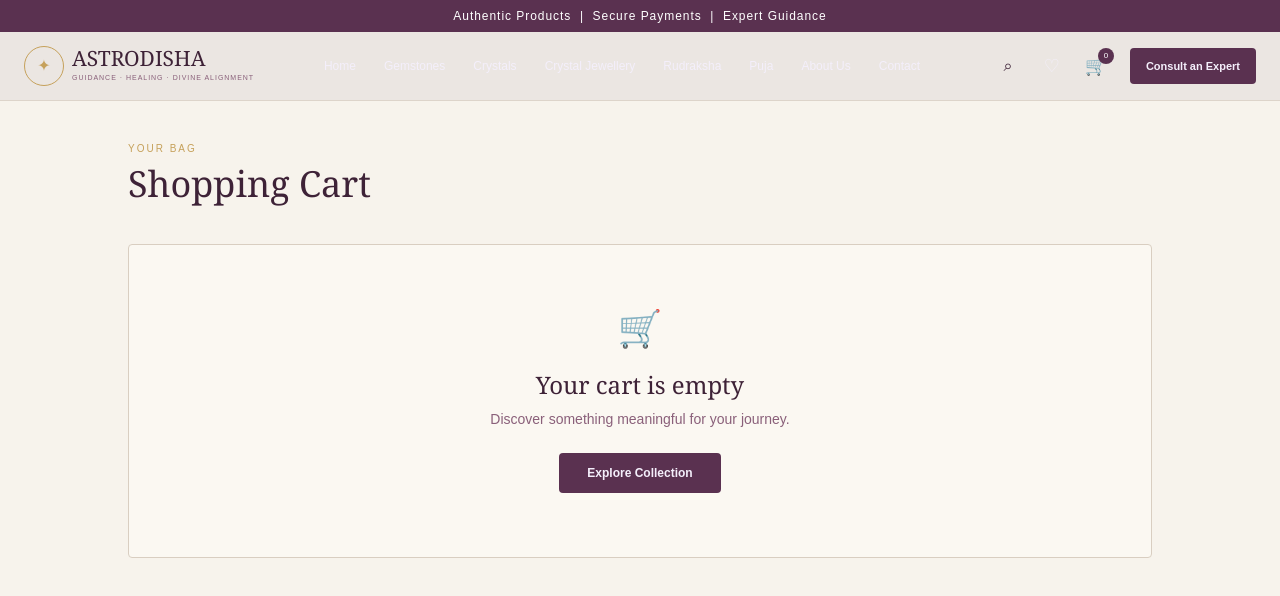
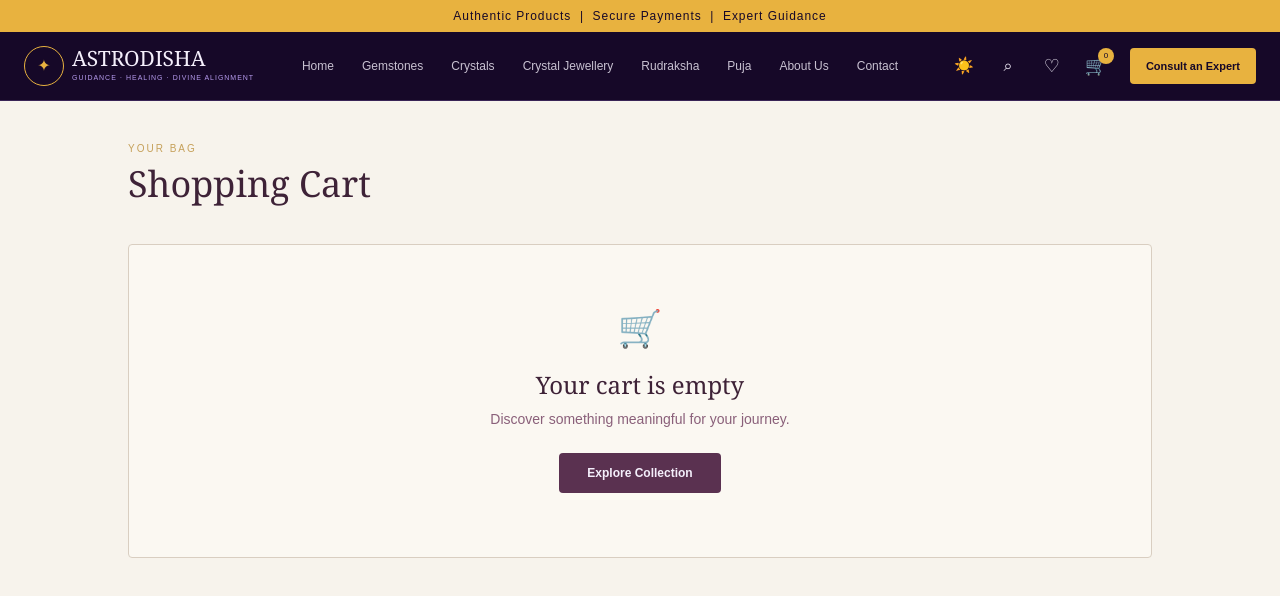
Before and after one commit to chavananand02340-wq/astrodisha-ecommerce, a Next.js app: page /cart in a window 1280 px wide. Shown: the top 596 px of the page. Built offline with nearby package versions, Linux system fonts and the light colour scheme.

Commit message:
Update Header.tsx

```diff
--- a/components/Header.tsx
+++ b/components/Header.tsx
@@ -4,6 +4,7 @@ import { useEffect, useState } from "react";
 import Link from "next/link";
 import { useStore } from "./StoreProvider";
 import { createClient } from "@/utils/supabase/client";
+import { useTheme } from "./ThemeProvider";
 
 const navigation = [
   { name: "Home", href: "/" },
@@ -30,6 +31,8 @@ export default function Header() {
   const [search, setSearch] = useState("");
   const [results, setResults] = useState<SearchResult[]>([]);
   const [searching, setSearching] = useState(false);
+
+  const { theme, toggleTheme } = useTheme();
 
   const {
     cartCount,
@@ -70,25 +73,43 @@ export default function Header() {
 
   return (
     <>
-      <div className="bg-[#5a3150] px-4 py-2 text-center text-[9px] tracking-[0.08em] text-white sm:text-xs">
+      <div
+        style={{ backgroundColor: "var(--astro-primary)", color: "var(--astro-primary-text)" }}
+        className="px-4 py-2 text-center text-[9px] tracking-[0.08em] sm:text-xs"
+      >
         Authentic Products&nbsp; | &nbsp;Secure Payments&nbsp; | &nbsp;Expert
         Guidance
       </div>
 
-      <header className="sticky top-0 z-50 border-b border-[#d9cec1]/70 bg-[#f7f3ec]/95 backdrop-blur-md">
+      <header
+        style={{
+          backgroundColor: "var(--astro-bg)",
+          borderColor: "var(--astro-border)",
+        }}
+        className="sticky top-0 z-50 border-b backdrop-blur-md"
+      >
         <div className="mx-auto flex h-[68px] max-w-7xl items-center justify-between px-4 sm:px-6">
 
           <Link href="/" className="flex items-center gap-2">
-            <div className="flex h-10 w-10 items-center justify-center rounded-full border border-[#c6a15b] text-[#c6a15b]">
+            <div
+              style={{ borderColor: "var(--astro-primary)", color: "var(--astro-primary)" }}
+              className="flex h-10 w-10 items-center justify-center rounded-full border"
+            >
               ✦
             </div>
 
             <div>
-              <div className="astro-serif text-[19px] leading-none text-[#3e2237] sm:text-[21px]">
+              <div
+                style={{ color: "var(--astro-text)" }}
+                className="astro-serif text-[19px] leading-none sm:text-[21px]"
+              >
                 ASTRODISHA
               </div>
 
-              <div className="mt-1 text-[6px] tracking-[0.14em] text-[#8a607a] sm:text-[7px]">
+              <div
+                style={{ color: "var(--astro-accent)" }}
+                className="mt-1 text-[6px] tracking-[0.14em] sm:text-[7px]"
+              >
                 GUIDANCE · HEALING · DIVINE ALIGNMENT
               </div>
             </div>
@@ -99,7 +120,8 @@ export default function Header() {
               <Link
                 key={item.name}
                 href={item.href}
-                className="text-[12px] text-[#5e4a58] transition hover:text-[#5a3150]"
+                style={{ color: "var(--astro-text)" }}
+                className="text-[12px] opacity-80 transition hover:opacity-100"
               >
                 {item.name}
               </Link>
@@ -110,9 +132,20 @@ export default function Header() {
 
             <button
               type="button"
+              aria-label={theme === "dark" ? "Switch to light theme" : "Switch to dark theme"}
+              onClick={toggleTheme}
+              style={{ color: "var(--astro-text)" }}
+              className="flex h-9 w-9 items-center justify-center rounded-full text-lg transition hover:opacity-70"
+            >
+              {theme === "dark" ? "☀️" : "🌙"}
+            </button>
+
+            <button
+              type="button"
               aria-label="Open search"
               onClick={() => setSearchOpen((value) => !value)}
-              className="flex h-9 w-9 items-center justify-center rounded-full text-lg text-[#3e2237] transition hover:bg-[#fbf8f2]"
+              style={{ color: "var(--astro-text)" }}
+              className="flex h-9 w-9 items-center justify-center rounded-full text-lg transition hover:opacity-70"
             >
               ⌕
             </button>
@@ -120,11 +153,15 @@ export default function Header() {
             <Link
               href="/wishlist"
               aria-label={`Wishlist with ${wishlistCount} items`}
-              className="relative flex h-9 w-9 items-center justify-center rounded-full text-lg text-[#3e2237] transition hover:bg-[#fbf8f2]"
+              style={{ color: "var(--astro-text)" }}
+              className="relative flex h-9 w-9 items-center justify-center rounded-full text-lg transition hover:opacity-70"
             >
               ♡
               {wishlistCount > 0 && (
-                <span className="absolute right-0 top-0 flex h-4 w-4 items-center justify-center rounded-full bg-[#5a3150] text-[8px] text-white">
+                <span
+                  style={{ backgroundColor: "var(--astro-primary)", color: "var(--astro-primary-text)" }}
+                  className="absolute right-0 top-0 flex h-4 w-4 items-center justify-center rounded-full text-[8px]"
+                >
                   {wishlistCount}
                 </span>
               )}
@@ -133,18 +170,23 @@ export default function Header() {
             <Link
               href="/cart"
               aria-label={`Cart with ${cartCount} items`}
-              className="relative flex h-9 w-9 items-center justify-center rounded-full text-lg text-[#3e2237] transition hover:bg-[#fbf8f2]"
+              style={{ color: "var(--astro-text)" }}
+              className="relative flex h-9 w-9 items-center justify-center rounded-full text-lg transition hover:opacity-70"
             >
               🛒
 
-              <span className="absolute right-0 top-0 flex h-4 w-4 items-center justify-center rounded-full bg-[#5a3150] text-[8px] text-white">
+              <span
+                style={{ backgroundColor: "var(--astro-primary)", color: "var(--astro-primary-text)" }}
+                className="absolute right-0 top-0 flex h-4 w-4 items-center justify-center rounded-full text-[8px]"
+              >
                 {cartCount}
               </span>
             </Link>
 
             <Link
               href="/consult"
-              className="ml-2 rounded-sm bg-[#5a3150] px-4 py-2.5 text-[11px] font-semibold text-white transition hover:bg-[#3e2237]"
+              style={{ backgroundColor: "var(--astro-primary)", color: "var(--astro-primary-text)" }}
+              className="ml-2 rounded-sm px-4 py-2.5 text-[11px] font-semibold transition hover:opacity-90"
             >
               Consult an Expert
             </Link>
@@ -154,9 +196,20 @@ export default function Header() {
 
             <button
               type="button"
+              aria-label={theme === "dark" ? "Switch to light theme" : "Switch to dark theme"}
+              onClick={toggleTheme}
+              style={{ color: "var(--astro-text)" }}
+              className="flex h-9 w-9 items-center justify-center rounded-full text-lg"
+            >
+              {theme === "dark" ? "☀️" : "🌙"}
+            </button>
+
+            <button
+              type="button"
               aria-label="Open search"
               onClick={() => setSearchOpen((value) => !value)}
-              className="flex h-9 w-9 items-center justify-center rounded-full text-lg text-[#3e2237]"
+              style={{ color: "var(--astro-text)" }}
+              className="flex h-9 w-9 items-center justify-center rounded-full text-lg"
             >
               ⌕
             </button>
@@ -164,11 +217,15 @@ export default function Header() {
             <Link
               href="/wishlist"
               aria-label="Wishlist"
-              className="relative flex h-9 w-9 items-center justify-center rounded-full text-lg text-[#3e2237]"
+              style={{ color: "var(--astro-text)" }}
+              className="relative flex h-9 w-9 items-center justify-center rounded-full text-lg"
             >
               ♡
               {wishlistCount > 0 && (
-                <span className="absolute right-0 top-0 flex h-4 w-4 items-center justify-center rounded-full bg-[#5a3150] text-[8px] text-white">
+                <span
+                  style={{ backgroundColor: "var(--astro-primary)", color: "var(--astro-primary-text)" }}
+                  className="absolute right-0 top-0 flex h-4 w-4 items-center justify-center rounded-full text-[8px]"
+                >
                   {wishlistCount}
                 </span>
               )}
@@ -177,11 +234,15 @@ export default function Header() {
             <Link
               href="/cart"
               aria-label="Cart"
-              className="relative flex h-9 w-9 items-center justify-center rounded-full text-lg text-[#3e2237]"
+              style={{ color: "var(--astro-text)" }}
+              className="relative flex h-9 w-9 items-center justify-center rounded-full text-lg"
             >
               🛒
 
-              <span className="absolute right-0 top-0 flex h-4 w-4 items-center justify-center rounded-full bg-[#5a3150] text-[8px] text-white">
+              <span
+                style={{ backgroundColor: "var(--astro-primary)", color: "var(--astro-primary-text)" }}
+                className="absolute right-0 top-0 flex h-4 w-4 items-center justify-center rounded-full text-[8px]"
+              >
                 {cartCount}
               </span>
             </Link>
@@ -191,7 +252,8 @@ export default function Header() {
               aria-label={menuOpen ? "Close menu" : "Open menu"}
               aria-expanded={menuOpen}
               onClick={() => setMenuOpen((value) => !value)}
-              className="ml-1 flex h-9 w-9 items-center justify-center rounded-full text-xl text-[#3e2237]"
+              style={{ color: "var(--astro-text)" }}
+              className="ml-1 flex h-9 w-9 items-center justify-center rounded-full text-xl"
             >
               {menuOpen ? "×" : "☰"}
             </button>
@@ -199,10 +261,16 @@ export default function Header() {
         </div>
 
         {searchOpen && (
-          <div className="border-t border-[#d9cec1] bg-[#fbf8f2] px-4 py-4">
+          <div
+            style={{ backgroundColor: "var(--astro-card)", borderColor: "var(--astro-border)" }}
+            className="border-t px-4 py-4"
+          >
             <div className="mx-auto max-w-3xl">
-              <div className="flex items-center gap-3 rounded-sm border border-[#d9cec1] bg-white px-4">
-                <span className="text-lg text-[#8a607a]">⌕</span>
+              <div
+                style={{ borderColor: "var(--astro-border)", backgroundColor: "var(--astro-bg)" }}
+                className="flex items-center gap-3 rounded-sm border px-4"
+              >
+                <span style={{ color: "var(--astro-mauve)" }} className="text-lg">⌕</span>
 
                 <input
                   autoFocus
@@ -211,18 +279,22 @@ export default function Header() {
                     setSearch(event.target.value)
                   }
                   placeholder="Search gemstones, crystals, Rudraksha..."
-                  className="h-12 flex-1 bg-transparent text-sm text-[#3e2237] outline-none placeholder:text-[#a28f9b]"
+                  style={{ color: "var(--astro-text)" }}
+                  className="h-12 flex-1 bg-transparent text-sm outline-none placeholder:opacity-50"
                 />
               </div>
 
               {search.trim() && (
-                <div className="mt-3 overflow-hidden rounded-sm border border-[#d9cec1] bg-white">
+                <div
+                  style={{ borderColor: "var(--astro-border)", backgroundColor: "var(--astro-bg)" }}
+                  className="mt-3 overflow-hidden rounded-sm border"
+                >
                   {searching ? (
-                    <p className="px-4 py-5 text-center text-sm text-[#8a607a]">
+                    <p style={{ color: "var(--astro-mauve)" }} className="px-4 py-5 text-center text-sm">
                       Searching...
                     </p>
                   ) : results.length === 0 ? (
-                    <p className="px-4 py-5 text-center text-sm text-[#8a607a]">
+                    <p style={{ color: "var(--astro-mauve)" }} className="px-4 py-5 text-center text-sm">
                       No products found.
                     </p>
                   ) : (
@@ -234,18 +306,19 @@ export default function Header() {
                           setSearch("");
                           setSearchOpen(false);
                         }}
-                        className="flex items-center justify-between border-b border-[#eee5db] px-4 py-3 last:border-b-0 hover:bg-[#f7f3ec]"
+                        style={{ borderColor: "var(--astro-border)" }}
+                        className="flex items-center justify-between border-b px-4 py-3 last:border-b-0"
                       >
                         <div>
-                          <p className="text-sm font-medium text-[#3e2237]">
+                          <p style={{ color: "var(--astro-text)" }} className="text-sm font-medium">
                             {product.name}
                           </p>
-                          <p className="text-[10px] text-[#8a607a]">
+                          <p style={{ color: "var(--astro-mauve)" }} className="text-[10px]">
                             {product.categories?.name || ""}
                           </p>
                         </div>
 
-                        <span className="text-xs font-semibold text-[#5a3150]">
+                        <span style={{ color: "var(--astro-primary)" }} className="text-xs font-semibold">
                           ₹{product.price.toLocaleString("en-IN")}
                         </span>
                       </Link>
@@ -258,14 +331,18 @@ export default function Header() {
         )}
 
         {menuOpen && (
-          <div className="border-t border-[#d9cec1] bg-[#fbf8f2] px-5 py-5 lg:hidden">
+          <div
+            style={{ backgroundColor: "var(--astro-card)", borderColor: "var(--astro-border)" }}
+            className="border-t px-5 py-5 lg:hidden"
+          >
             <nav className="flex flex-col">
               {navigation.map((item) => (
                 <Link
                   key={item.name}
                   href={item.href}
                   onClick={() => setMenuOpen(false)}
-                  className="border-b border-[#d9cec1]/60 py-4 text-sm text-[#3e2237]"
+                  style={{ borderColor: "var(--astro-border)", color: "var(--astro-text)" }}
+                  className="border-b py-4 text-sm"
                 >
                   {item.name}
                 </Link>
@@ -274,7 +351,8 @@ export default function Header() {
               <Link
                 href="/consult"
                 onClick={() => setMenuOpen(false)}
-                className="mt-5 rounded-sm bg-[#5a3150] px-5 py-3.5 text-center text-sm font-semibold text-white"
+                style={{ backgroundColor: "var(--astro-primary)", color: "var(--astro-primary-text)" }}
+                className="mt-5 rounded-sm px-5 py-3.5 text-center text-sm font-semibold"
               >
                 Consult an Expert
               </Link>
@@ -284,4 +362,4 @@ export default function Header() {
       </header>
     </>
   );
-              }
+            }
```
